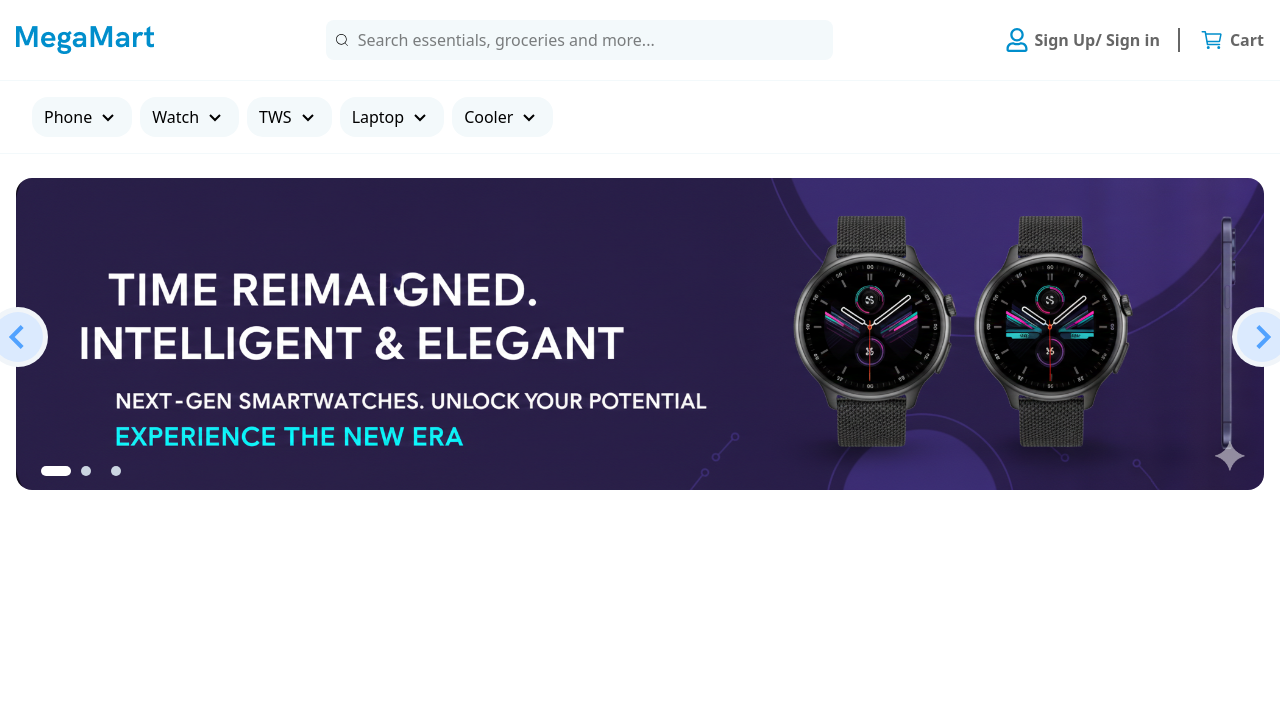
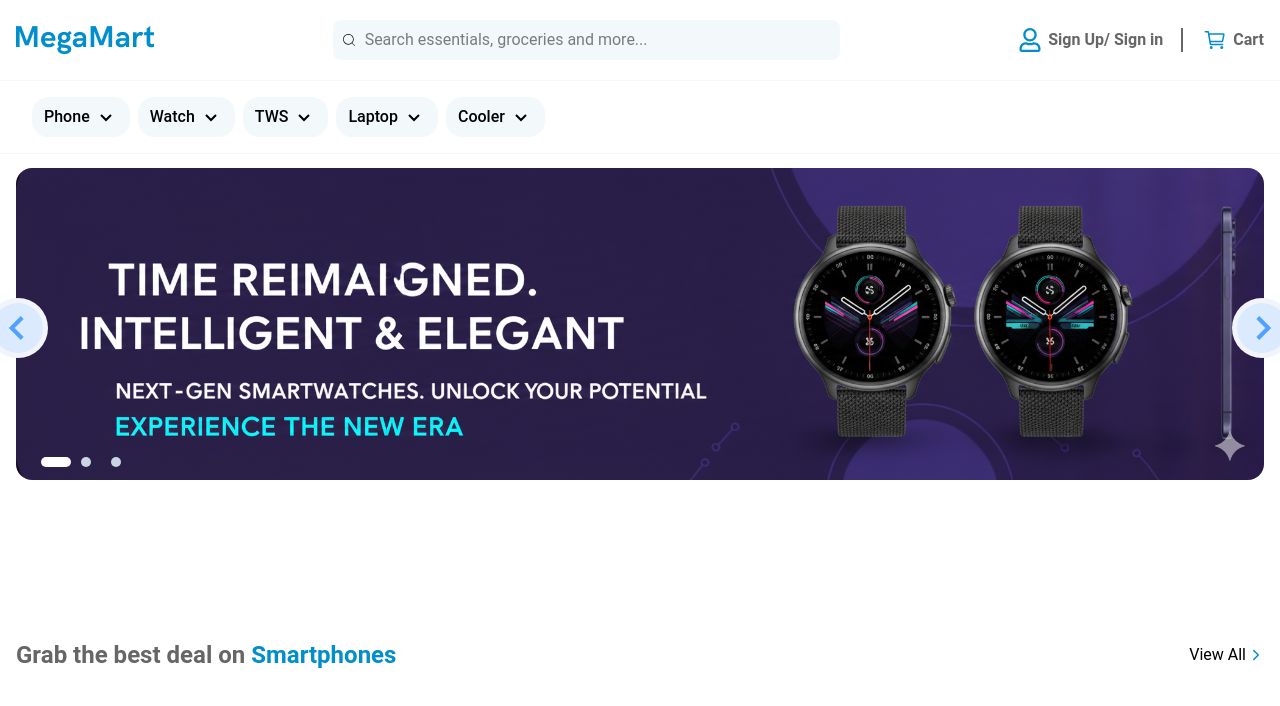
Before and after one commit to habib-prog/E-commerce, a React (Vite) app: page / in a window 1280 px wide. Shown: the top 706 px of the page. Built offline with nearby package versions, Linux system fonts and the light colour scheme.

Commit message:
Nav bar fixed with z-50

```diff
--- /dev/null
+++ b/src/Components/Home/BestDeal.jsx
@@ -0,0 +1,23 @@
+import React from "react";
+import { IoIosArrowForward } from "react-icons/io";
+import { Link } from "react-router";
+
+const BestDeal = () => {
+  return (
+    <section className="sm:py-32 py-14 ">
+      {/* Heading start */}
+      <div className="container flex justify-between">
+        <h1 className="heading">
+          Grab the best deal on <span>Smartphones</span>
+        </h1>
+        <Link className="flex items-center gap-0.5 hover:text-brand">
+          View All
+          <IoIosArrowForward className="text-brand" />
+        </Link>
+      </div>
+      {/* Heading Ended */}
+    </section>
+  );
+};
+
+export default BestDeal;
--- a/src/Components/Layout/Navbar.jsx
+++ b/src/Components/Layout/Navbar.jsx
@@ -203,7 +203,7 @@ const Navbar = () => {
         {/* Mobile search end */}
       </nav>
       {/* Products category Started */}
-      <div className="p-4 border-third border-y relative hidden z-50 md:block ">
+      <div className="p-4 border-third border-y  relative hidden z-50 md:block ">
         <div className=" container flex gap-2">
           {categories.map((item) => (
             <div key={item.title} className="relative group">
@@ -280,9 +280,9 @@ const Navbar = () => {
           </ul>
           <Link
             to="/signin"
-            className=" md:flex text-base items-center font-bold gap-1.5 text-primary "
+            className=" md:flex text-base items-center font-primary gap-1.5 text-primary "
           >
-            Sign Up/ Sign in
+            Sign Up / Sign in
           </Link>
         </div>
       </div>
--- a/src/Components/Layout/index.jsx
+++ b/src/Components/Layout/index.jsx
@@ -5,8 +5,13 @@ import Nav from "./Navbar";
 const Layout = () => {
   return (
     <>
-      <Nav />
-      <Outlet />
+      <div className="fixed z-50 w-full bg-white">
+        <Nav />
+      </div>
+
+      <div className="pt-36">
+        <Outlet />
+      </div>
     </>
   );
 };
--- a/src/Pages/Home.jsx
+++ b/src/Pages/Home.jsx
@@ -1,10 +1,12 @@
 import React from "react";
-import Banner from "./Banner";
+import Banner from "../Components/Home/Banner";
+import BestDeal from "../Components/Home/BestDeal";
 
 const Home = () => {
   return (
     <div>
       <Banner />
+      <BestDeal />
     </div>
   );
 };
--- a/src/index.css
+++ b/src/index.css
@@ -1,4 +1,5 @@
 @import "tailwindcss";
+@import url("https://fonts.googleapis.com/css2?family=Roboto:ital,wght@0,100..900;1,100..900&display=swap");
 
 @layer utilities {
   .container {
@@ -6,12 +7,16 @@
     padding: 0 16px;
   }
 }
+body {
+  @apply font-primary;
+}
 @theme {
   --color-brand: #008ecc;
   --color-primary: #666666;
   --color-secodary: #f5f5f5;
   --color-third: #f3f9fb;
   --color-themey: #fff;
+  --font-primary: "Roboto", sans-serif;
 }
 
 .slick-dots {
@@ -74,3 +79,12 @@
     width: 20px !important;
   }
 }
+
+@layer components {
+  .heading {
+    @apply font-bold sm:text-2xl text-sm text-primary;
+  }
+  .heading span {
+    @apply font-bold sm:text-2xl  text-sm text-brand;
+  }
+}
```
Also changed, not shown: src/Components/Home/Banner.jsx (renamed from src/Pages/Banner.jsx).
